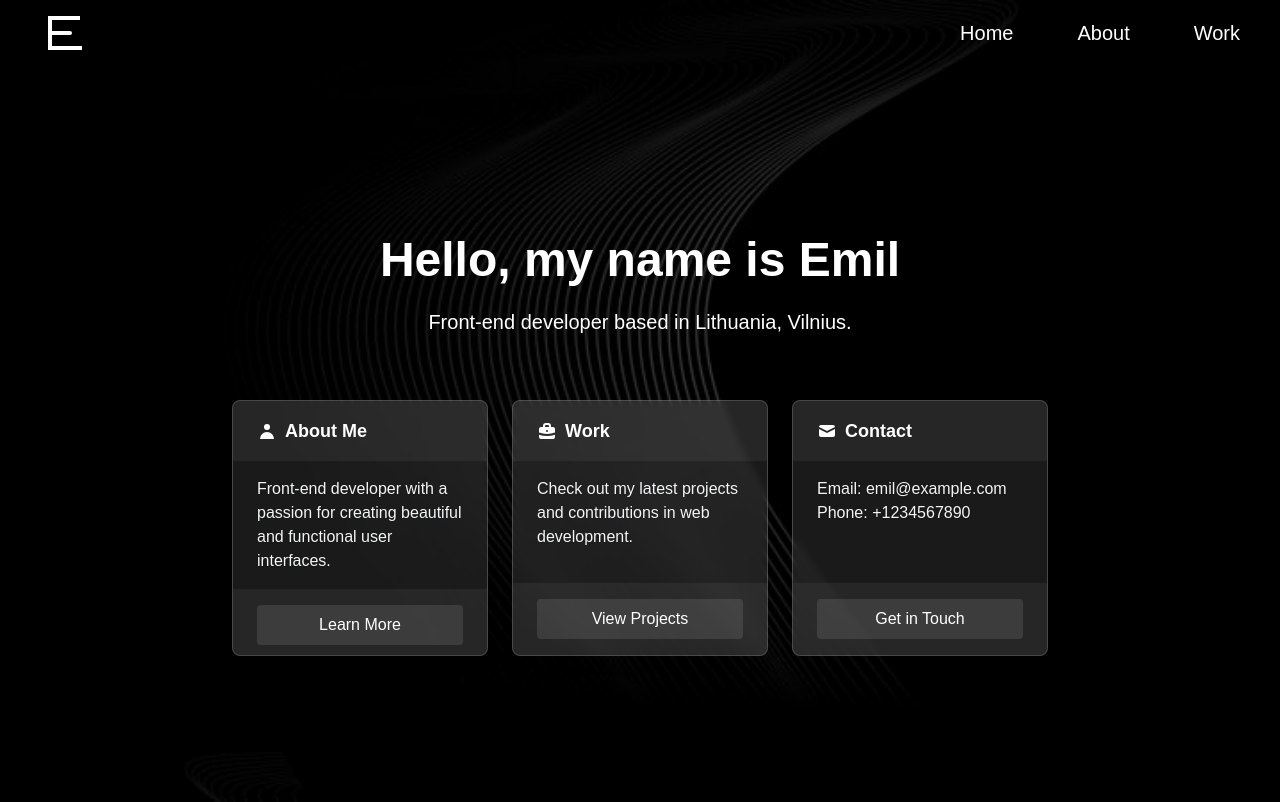
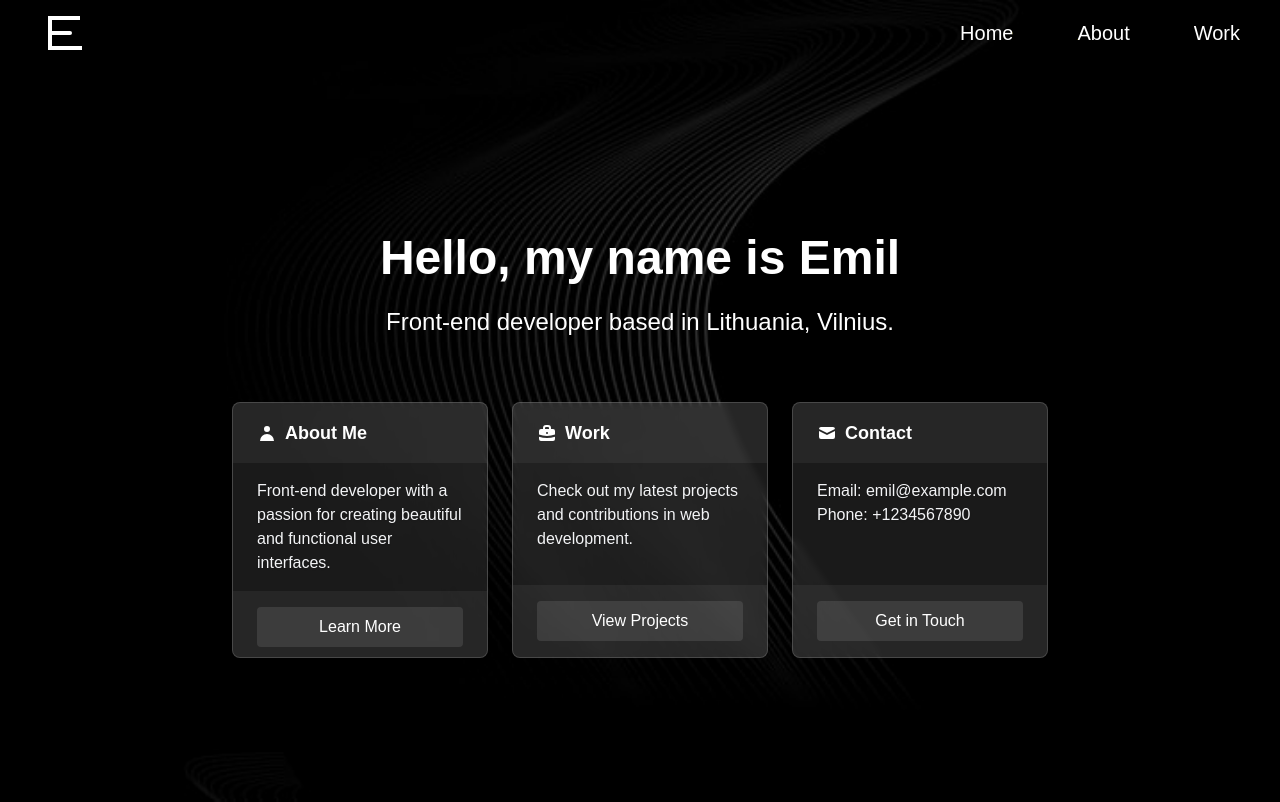
Before and after one commit to lipskij/web, a Next.js app: page / in a window 1280 px wide. Built offline with nearby package versions, Linux system fonts and the light colour scheme.

Commit message:
feat:  text size adjustments

```diff
--- a/components/Hero.tsx
+++ b/components/Hero.tsx
@@ -7,7 +7,7 @@ const Hero: React.FC = () => {
     <div className="flex items-center justify-center min-h-[calc(100vh-4rem)] px-4 md:px-8">
       <div className="max-w-4xl w-full">
         <div className="text-center mb-12">
-          <h1 className="text-3xl md:text-4xl lg:text-5xl font-bold mb-6 mt-6 text-white">
+          <h1 className="hero__title text-3xl md:text-4xl lg:text-5xl font-bold mb-6 mt-6 text-white">
             Hello, my name is{" "}
             <div className="name">
               <span>E</span>
@@ -16,7 +16,7 @@ const Hero: React.FC = () => {
               <span>l</span>
             </div>
           </h1>
-          <p className="hero__subtitle text-lg md:text-xl text-gray-600">
+          <p className="hero__subtitle text-lg md:text-2xl text-gray-600">
             Front-end developer based in Lithuania, Vilnius.
           </p>
         </div>
```
